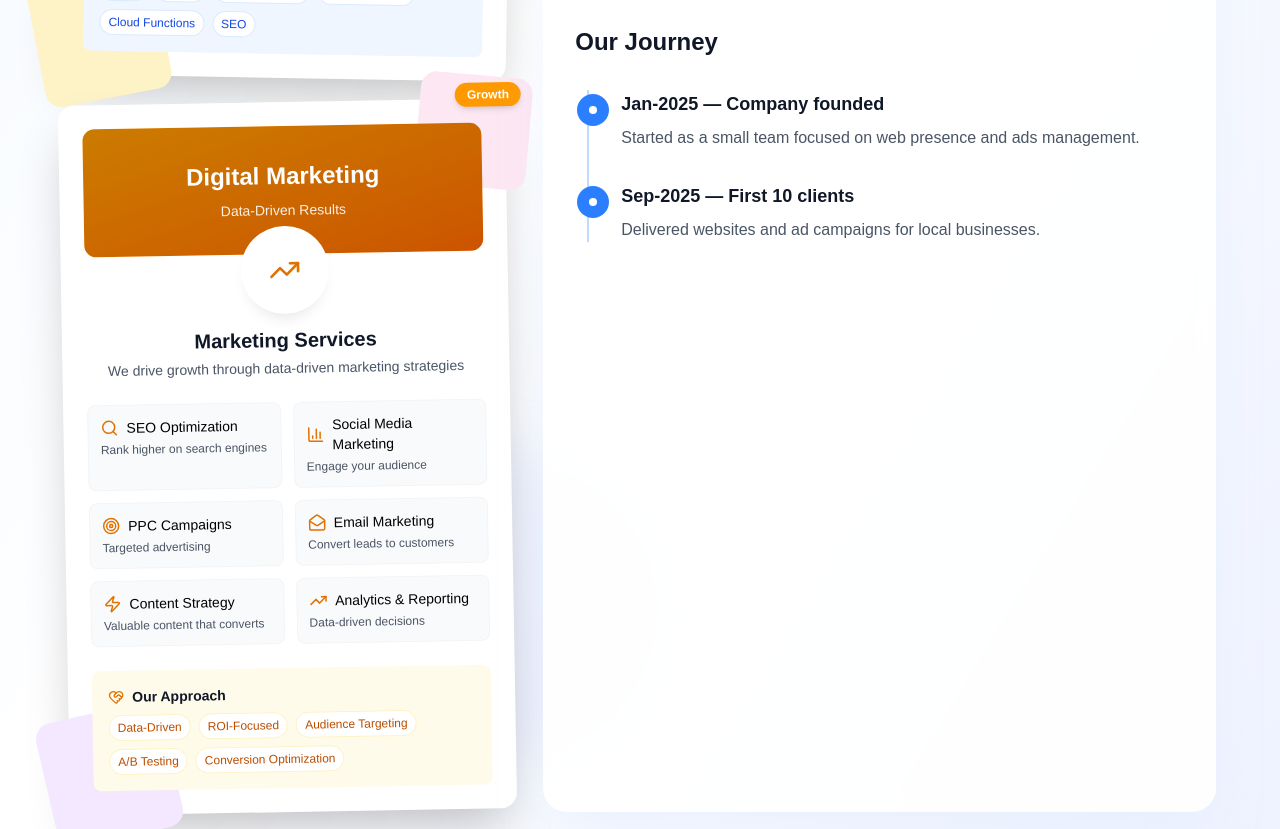
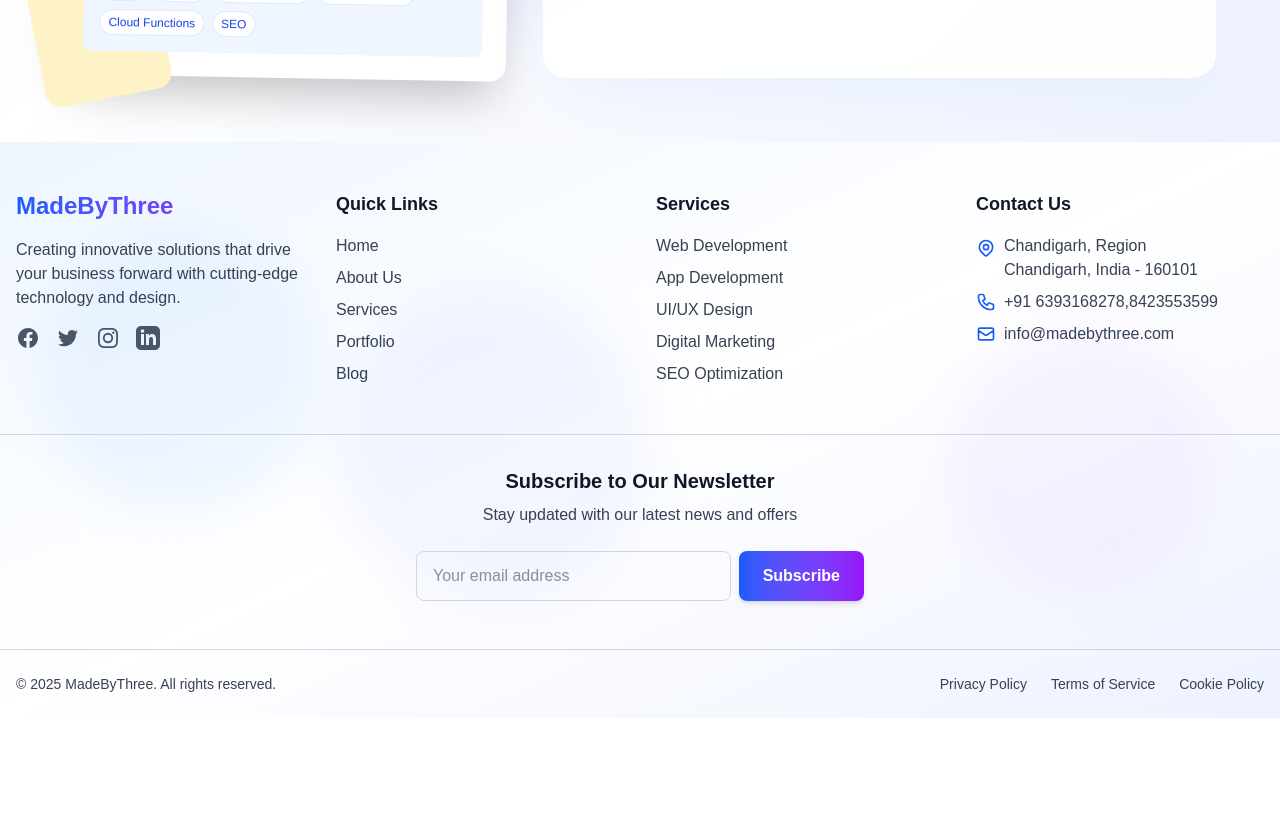
Before and after one commit to kajumac07/made-by-three, a Next.js app: page /about in a window 1280 px wide. Shown: the part 1300-2129 px from the top of the page. After the commit the page ends 2018 px from the top, so only its background shows below. Built offline with nearby package versions, Linux system fonts and the light colour scheme.

Commit message:
29.Some updates

```diff
--- a/app/(pages)/about/page.tsx
+++ b/app/(pages)/about/page.tsx
@@ -2,7 +2,7 @@
 
 import Image from "next/image";
 import Link from "next/link";
-import { useState, useEffect } from "react";
+import { useState } from "react";
 import {
   Star,
   Award,
@@ -31,44 +31,11 @@ type ServiceKey = "web" | "app" | "marketing";
 
 export default function AboutMe() {
   const [activeTab, setActiveTab] = useState<ServiceKey>("web");
-  const [formData, setFormData] = useState({
-    name: "",
-    email: "",
-    message: "",
-  });
-  const [currentText, setCurrentText] = useState(0);
+  // Removed unused formData state to fix compile error.
+  // Removed unused currentText state and rotatingTexts logic to fix compile error.
 
-  const rotatingTexts = [
-    "Web Development",
-    "UI/UX Design",
-    "Digital Marketing",
-  ];
 
-  useEffect(() => {
-    const interval = setInterval(() => {
-      setCurrentText((prev) => (prev + 1) % rotatingTexts.length);
-    }, 3000);
-
-    return () => clearInterval(interval);
-  }, []);
-
-  const handleInputChange = (
-    e: React.ChangeEvent<HTMLInputElement | HTMLTextAreaElement>
-  ) => {
-    const { name, value } = e.target;
-    setFormData((prev) => ({
-      ...prev,
-      [name]: value,
-    }));
-  };
-
-  const handleSubmit = (e: React.FormEvent) => {
-    e.preventDefault();
-    // Handle form submission here
-    console.log("Form submitted:", formData);
-    alert("Thank you for your message! We will get back to you soon.");
-    setFormData({ name: "", email: "", message: "" });
-  };
+  // Removed unused handleSubmit function to fix the error.
 
   const services = {
     web: {
@@ -334,86 +301,6 @@ export default function AboutMe() {
               <div className="absolute -bottom-6 -left-6 w-32 h-32 bg-amber-100 rounded-2xl transform -rotate-12 z-[-1]"></div>
               <div className="absolute -top-6 -right-6 w-28 h-28 bg-orange-100 rounded-2xl transform rotate-6 z-[-1]"></div>
             </div>
-
-            {/* Digital Marketing Card - Updated to match Profile Card */}
-            <div className="relative bg-white rounded-2xl shadow-2xl p-6 transform -rotate-1">
-              <div className="absolute -top-4 -right-4 bg-amber-500 text-white text-xs font-bold px-3 py-1 rounded-full shadow-md">
-                Growth
-              </div>
-
-              <div className="mb-6 h-32 bg-gradient-to-br from-amber-500 to-orange-500 rounded-xl overflow-hidden relative">
-                <div className="absolute inset-0 bg-black/20"></div>
-                <div className="h-full flex items-center justify-center">
-                  <div className="text-white text-center relative z-10">
-                    <div className="text-2xl font-bold mb-2">
-                      Digital Marketing
-                    </div>
-                    <div className="text-sm opacity-90">
-                      Data-Driven Results
-                    </div>
-                  </div>
-                </div>
-              </div>
-
-              <div className="flex flex-col items-center mb-6">
-                <div className="w-20 h-20 rounded-full overflow-hidden ring-4 ring-white shadow-lg mb-4 -mt-12 relative z-10 bg-white flex items-center justify-center">
-                  <TrendingUp className="text-amber-600" size={32} />
-                </div>
-
-                <h3 className="text-xl font-bold text-gray-900 text-center">
-                  Marketing Services
-                </h3>
-                <p className="text-sm text-gray-600 mt-1 text-center">
-                  We drive growth through data-driven marketing strategies
-                </p>
-              </div>
-
-              <div className="grid grid-cols-2 gap-3 mb-6">
-                {marketingServices.map((service, index) => (
-                  <div
-                    key={index}
-                    className="bg-gray-50 hover:bg-purple-50 rounded-lg p-3 transition-all border border-gray-100"
-                  >
-                    <div className="flex items-center mb-1">
-                      <div className="text-amber-600 mr-2">{service.icon}</div>
-                      <span className="text-sm font-medium">
-                        {service.name}
-                      </span>
-                    </div>
-                    <p className="text-gray-600 text-xs">{service.desc}</p>
-                  </div>
-                ))}
-              </div>
-
-              <div className="bg-amber-50 rounded-lg p-4 mt-4">
-                <div className="flex items-center mb-2">
-                  <HeartHandshake size={16} className="mr-2 text-amber-600" />
-                  <h4 className="text-sm font-semibold text-gray-900">
-                    Our Approach
-                  </h4>
-                </div>
-                <div className="flex flex-wrap gap-2">
-                  {[
-                    "Data-Driven",
-                    "ROI-Focused",
-                    "Audience Targeting",
-                    "A/B Testing",
-                    "Conversion Optimization",
-                  ].map((item, idx) => (
-                    <span
-                      key={idx}
-                      className="text-xs bg-white text-amber-700 px-2 py-1 rounded-full border border-amber-100"
-                    >
-                      {item}
-                    </span>
-                  ))}
-                </div>
-              </div>
-
-              {/* Decorative elements */}
-              <div className="absolute -bottom-6 -left-6 w-32 h-32 bg-purple-100 rounded-2xl transform -rotate-12 z-[-1]"></div>
-              <div className="absolute -top-6 -right-6 w-28 h-28 bg-pink-100 rounded-2xl transform rotate-6 z-[-1]"></div>
-            </div>
           </div>
 
           {/* Right: Content */}
@@ -446,7 +333,7 @@ export default function AboutMe() {
               <div className="text-center">
                 <div className="flex items-center justify-center">
                   <Users className="text-blue-600 mr-2" size={20} />
-                  <span className="text-2xl font-bold text-gray-900">150+</span>
+                  <span className="text-2xl font-bold text-gray-900">8+</span>
                 </div>
                 <p className="text-gray-600 text-sm mt-1">Happy Clients</p>
               </div>
@@ -454,7 +341,7 @@ export default function AboutMe() {
               <div className="text-center">
                 <div className="flex items-center justify-center">
                   <Award className="text-purple-600 mr-2" size={20} />
-                  <span className="text-2xl font-bold text-gray-900">80+</span>
+                  <span className="text-2xl font-bold text-gray-900">8+</span>
                 </div>
                 <p className="text-gray-600 text-sm mt-1">Projects Completed</p>
               </div>
@@ -544,41 +431,7 @@ export default function AboutMe() {
               </div>
             </div>
 
-            <div className="mt-12">
-              <h3 className="text-2xl font-bold text-gray-900 mb-8">
-                Our Journey
-              </h3>
-              <div className="space-y-8 border-l-2 border-blue-200 ml-3 pl-8">
-                <div className="relative">
-                  <div className="absolute -left-11 top-1 w-8 h-8 bg-blue-500 rounded-full flex items-center justify-center">
-                    <div className="w-2 h-2 bg-white rounded-full"></div>
-                  </div>
-                  <div>
-                    <p className="font-semibold text-lg text-gray-900">
-                      Jan-2025 — Company founded
-                    </p>
-                    <p className="mt-2 text-gray-600">
-                      Started as a small team focused on web presence and ads
-                      management.
-                    </p>
-                  </div>
-                </div>
 
-                <div className="relative">
-                  <div className="absolute -left-11 top-1 w-8 h-8 bg-blue-500 rounded-full flex items-center justify-center">
-                    <div className="w-2 h-2 bg-white rounded-full"></div>
-                  </div>
-                  <div>
-                    <p className="font-semibold text-lg text-gray-900">
-                      Sep-2025 — First 10 clients
-                    </p>
-                    <p className="mt-2 text-gray-600">
-                      Delivered websites and ad campaigns for local businesses.
-                    </p>
-                  </div>
-                </div>
-              </div>
-            </div>
           </div>
         </div>
       </section>
@@ -611,3 +464,93 @@ export default function AboutMe() {
     </main>
   );
 }
+
+
+
+
+
+
+
+
+
+{/* Digital Marketing Card - Updated to match Profile Card */}
+{/*  <div className="relative bg-white rounded-2xl shadow-2xl p-6 transform -rotate-1">
+              <div className="absolute -top-4 -right-4 bg-amber-500 text-white text-xs font-bold px-3 py-1 rounded-full shadow-md">
+                Growth
+              </div>
+
+              <div className="mb-6 h-32 bg-gradient-to-br from-amber-500 to-orange-500 rounded-xl overflow-hidden relative">
+                <div className="absolute inset-0 bg-black/20"></div>
+                <div className="h-full flex items-center justify-center">
+                  <div className="text-white text-center relative z-10">
+                    <div className="text-2xl font-bold mb-2">
+                      Digital Marketing
+                    </div>
+                    <div className="text-sm opacity-90">
+                      Data-Driven Results
+                    </div>
+                  </div>
+                </div>
+              </div>
+
+              <div className="flex flex-col items-center mb-6">
+                <div className="w-20 h-20 rounded-full overflow-hidden ring-4 ring-white shadow-lg mb-4 -mt-12 relative z-10 bg-white flex items-center justify-center">
+                  <TrendingUp className="text-amber-600" size={32} />
+                </div>
+
+                <h3 className="text-xl font-bold text-gray-900 text-center">
+                  Marketing Services
+                </h3>
+                <p className="text-sm text-gray-600 mt-1 text-center">
+                  We drive growth through data-driven marketing strategies
+                </p>
+              </div>
+
+              <div className="grid grid-cols-2 gap-3 mb-6">
+                {marketingServices.map((service, index) => (
+                  <div
+                    key={index}
+                    className="bg-gray-50 hover:bg-purple-50 rounded-lg p-3 transition-all border border-gray-100"
+                  >
+                    <div className="flex items-center mb-1">
+                      <div className="text-amber-600 mr-2">{service.icon}</div>
+                      <span className="text-sm font-medium">
+                        {service.name}
+                      </span>
+                    </div>
+                    <p className="text-gray-600 text-xs">{service.desc}</p>
+                  </div>
+                ))}
+              </div>
+
+              <div className="bg-amber-50 rounded-lg p-4 mt-4">
+                <div className="flex items-center mb-2">
+                  <HeartHandshake size={16} className="mr-2 text-amber-600" />
+                  <h4 className="text-sm font-semibold text-gray-900">
+                    Our Approach
+                  </h4>
+                </div>
+                <div className="flex flex-wrap gap-2">
+                  {[
+                    "Data-Driven",
+                    "ROI-Focused",
+                    "Audience Targeting",
+                    "A/B Testing",
+                    "Conversion Optimization",
+                  ].map((item, idx) => (
+                    <span
+                      key={idx}
+                      className="text-xs bg-white text-amber-700 px-2 py-1 rounded-full border border-amber-100"
+                    >
+                      {item}
+                    </span>
+                  ))}
+                </div>
+              </div>
+
+               Decorative elements
+              <div className="absolute -bottom-6 -left-6 w-32 h-32 bg-purple-100 rounded-2xl transform -rotate-12 z-[-1]"></div>
+              <div className="absolute -top-6 -right-6 w-28 h-28 bg-pink-100 rounded-2xl transform rotate-6 z-[-1]"></div>
+            </div>
+
+*/}
--- a/components/AboutMBT.tsx
+++ b/components/AboutMBT.tsx
@@ -158,12 +158,12 @@ const AboutUs = () => {
 
   const stats = [
     {
-      value: "50+",
+      value: "8+",
       label: "Projects Completed",
       icon: <Award className="w-5 h-5" />,
     },
     {
-      value: "30+",
+      value: "8+",
       label: "Happy Clients",
       icon: <Users className="w-5 h-5" />,
     },
--- a/components/ContactComponent.tsx
+++ b/components/ContactComponent.tsx
@@ -127,7 +127,7 @@ export default function Contact() {
                 </div>
                 <div>
                   <p className="text-gray-600 text-sm">Call us</p>
-                  <p className="text-gray-900 font-medium">+1 (555) 123-4567</p>
+                  <p className="text-gray-900 font-medium">+91 6393168278</p>
                 </div>
               </div>
 
@@ -138,7 +138,7 @@ export default function Contact() {
                 <div>
                   <p className="text-gray-600 text-sm">Visit us</p>
                   <p className="text-gray-900 font-medium">
-                    123 Digital Street, Creative City
+                    Chandigarh Region, India
                   </p>
                 </div>
               </div>
--- a/components/Footer.tsx
+++ b/components/Footer.tsx
@@ -221,9 +221,9 @@ const Footer = () => {
                   />
                 </svg>
                 <span>
-                  123 Business Ave, Suite 100
+                  Chandigarh, Region
                   <br />
-                  New York, NY 10001
+                  Chandigarh, India - 160101
                 </span>
               </li>
               <li className="flex items-center">
@@ -240,7 +240,7 @@ const Footer = () => {
                     d="M3 5a2 2 0 012-2h3.28a1 1 0 01.948.684l1.498 4.493a1 1 0 01-.502 1.21l-2.257 1.13a11.042 11.042 0 005.516 5.516l1.13-2.257a1 1 0 011.21-.502l4.493 1.498a1 1 0 01.684.949V19a2 2 0 01-2 2h-1C9.716 21 3 14.284 3 6V5z"
                   />
                 </svg>
-                <span>+1 (555) 123-4567</span>
+                <span>+91 6393168278,8423553599</span>
               </li>
               <li className="flex items-center">
                 <svg
--- a/components/HeroComponent.tsx
+++ b/components/HeroComponent.tsx
@@ -76,7 +76,7 @@ export default function Hero() {
               <div className="text-center lg:text-left">
                 <div className="flex items-center justify-center lg:justify-start">
                   <Users className="text-blue-600 mr-2" size={20} />
-                  <span className="text-2xl font-bold text-gray-900">150+</span>
+                  <span className="text-2xl font-bold text-gray-900">8+</span>
                 </div>
                 <p className="text-gray-600 text-sm">Happy Clients</p>
               </div>
@@ -84,7 +84,7 @@ export default function Hero() {
               <div className="text-center lg:text-left">
                 <div className="flex items-center justify-center lg:justify-start">
                   <Award className="text-purple-600 mr-2" size={20} />
-                  <span className="text-2xl font-bold text-gray-900">80+</span>
+                  <span className="text-2xl font-bold text-gray-900">8+</span>
                 </div>
                 <p className="text-gray-600 text-sm">Projects Completed</p>
               </div>
--- a/components/ServicePageComponent.tsx
+++ b/components/ServicePageComponent.tsx
@@ -31,7 +31,7 @@ export default function ServicesPageComponent() {
         "Progressive Web Apps",
         "Performance Optimization",
       ],
-      projects: 42,
+      projects: 4,
       rating: 4.9,
     },
     app: {
@@ -49,7 +49,7 @@ export default function ServicesPageComponent() {
         "App Store Deployment",
         "UI/UX Design",
       ],
-      projects: 28,
+      projects: 8,
       rating: 4.8,
     },
     marketing: {
@@ -67,7 +67,7 @@ export default function ServicesPageComponent() {
         "PPC Advertising",
         "Growth Strategy",
       ],
-      projects: 35,
+      projects: 4,
       rating: 4.7,
     },
   };
@@ -182,13 +182,13 @@ export default function ServicesPageComponent() {
                   <div className="flex items-center">
                     <div className="w-2 h-2 bg-blue-500 rounded-full mr-3"></div>
                     <span className="text-sm text-gray-700">
-                      150+ Happy Clients
+                      8+ Happy Clients
                     </span>
                   </div>
                   <div className="flex items-center">
                     <div className="w-2 h-2 bg-blue-500 rounded-full mr-3"></div>
                     <span className="text-sm text-gray-700">
-                      80+ Projects Completed
+                      8+ Projects Completed
                     </span>
                   </div>
                   <div className="flex items-center">
--- a/components/ServicesComponent.tsx
+++ b/components/ServicesComponent.tsx
@@ -22,7 +22,7 @@ export default function Services() {
         "SEO Optimization",
         "Progressive Web Apps",
       ],
-      projects: "150+ Web Projects",
+      projects: "4+ Web Projects",
       color: "from-blue-500 to-cyan-500",
       bgColor: "bg-blue-50",
     },
--- a/components/TestimonalComponent.tsx
+++ b/components/TestimonalComponent.tsx
@@ -250,19 +250,19 @@ const Testimonials = () => {
         <div className="mt-20 bg-gradient-to-r from-blue-600 to-purple-600 rounded-2xl shadow-lg p-8 text-white">
           <div className="grid grid-cols-2 md:grid-cols-4 gap-6">
             <div className="text-center">
-              <div className="text-3xl md:text-4xl font-bold mb-2">100%</div>
+              <div className="text-3xl md:text-4xl font-bold mb-2">97%</div>
               <div className="text-sm md:text-base">Client Satisfaction</div>
             </div>
             <div className="text-center">
-              <div className="text-3xl md:text-4xl font-bold mb-2">50+</div>
+              <div className="text-3xl md:text-4xl font-bold mb-2">8+</div>
               <div className="text-sm md:text-base">Projects Delivered</div>
             </div>
             <div className="text-center">
-              <div className="text-3xl md:text-4xl font-bold mb-2">30+</div>
+              <div className="text-3xl md:text-4xl font-bold mb-2">8+</div>
               <div className="text-sm md:text-base">Happy Clients</div>
             </div>
             <div className="text-center">
-              <div className="text-3xl md:text-4xl font-bold mb-2">15+</div>
+              <div className="text-3xl md:text-4xl font-bold mb-2">5+</div>
               <div className="text-sm md:text-base">Industries Served</div>
             </div>
           </div>
```
